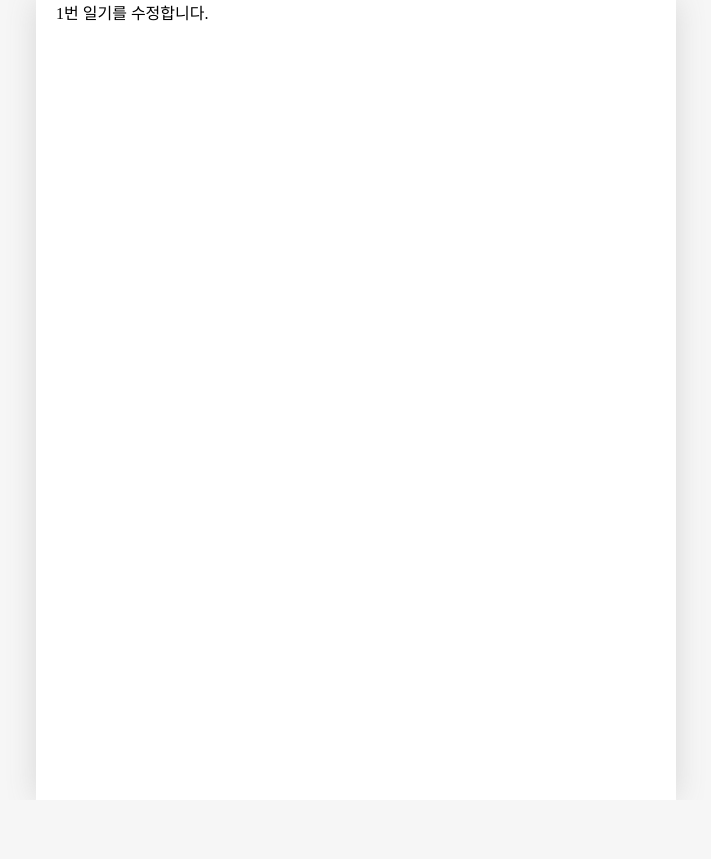
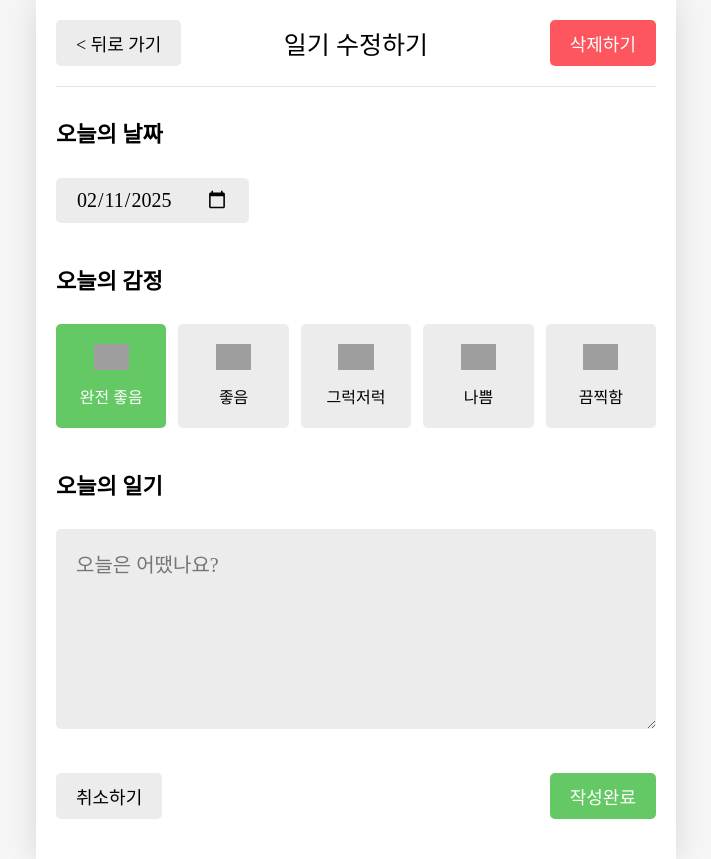
Before and after one commit to kim-hoyoung/emotionalDiary, a React (Vite) app in the folder emotionalDiary/: page /Edit/1 in a window 1280 px wide. Shown: the whole page, without its empty margins (284-995 px from the left). Before the commit the page ends 800 px from the top, so only its background shows below. Built offline with nearby package versions, Linux system fonts and the light colour scheme; grey boxes are pictures that could not be loaded; a web font is replaced by a local one.

Commit message:
feat: DiaryItem 및 Edit페이지 일기 삭제하기 기능 추가

```diff
--- a/emotionalDiary/src/components/DiaryItem.jsx
+++ b/emotionalDiary/src/components/DiaryItem.jsx
@@ -9,7 +9,10 @@
   const { onDelete } = useContext(DiaryDispatchContext);
   const nav = useNavigate();
   const DeleteButton = () => {
-    onDelete(id);
+    if (window.confirm("일기를 정말 삭제할까요? 다시 복구되지 않아요!")) {
+      onDelete(id);
+    }
+    nav("/", { replace: true });
   };
   return (
     <div className="DiaryItem">
--- a/emotionalDiary/src/pages/Edit.jsx
+++ b/emotionalDiary/src/pages/Edit.jsx
@@ -1,9 +1,37 @@
-import { useParams } from "react-router-dom"; //URL parameter로 동적 경로 설정
+import { useParams, useNavigate } from "react-router-dom"; //URL parameter로 동적 경로 설정
+import Header from "../components/Header";
+import Button from "../components/Buttons";
+import Editor from "../components/Editor";
+import { useContext } from "react";
+import { DiaryDispatchContext } from "../App";
 
 const Edit = () => {
   const params = useParams();
+  const nav = useNavigate();
+  const { onDelete } = useContext(DiaryDispatchContext);
 
-  return <div>{params.id}번 일기를 수정합니다.</div>;
+  const onClickDelete = () => {
+    if (
+      window.confirm("일기를 정말 삭제할까요? 다시 복구되지 않아요!") // 확인과 취소 버튼이 달려있는 팝업창 출력
+    ) {
+      // 일기 삭제 로직
+      onDelete(params.id);
+      nav("/", { replace: true });
+    } // 일기 종료 로직
+  };
+
+  return (
+    <div>
+      <Header
+        title={"일기 수정하기"}
+        leftChild={<Button onClick={() => nav(-1)} text={"< 뒤로 가기"} />}
+        rightChild={
+          <Button onClick={onClickDelete} text={"삭제하기"} type={"NEGATIVE"} />
+        }
+      />
+      <Editor />
+    </div>
+  );
 };
 
 export default Edit;
```
